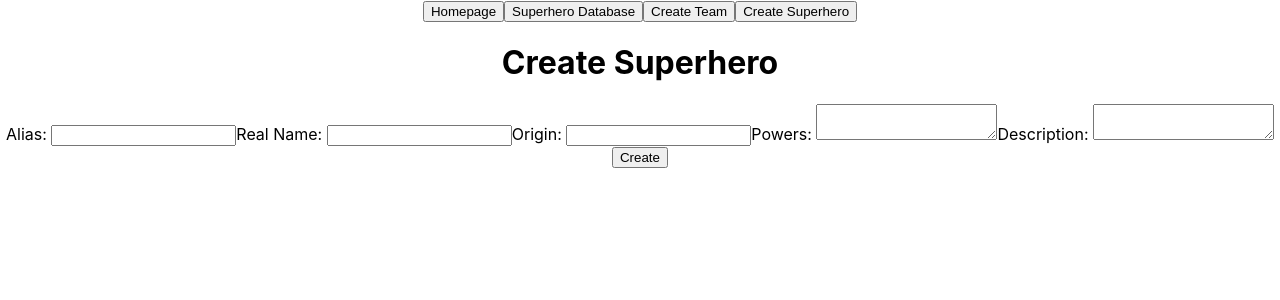
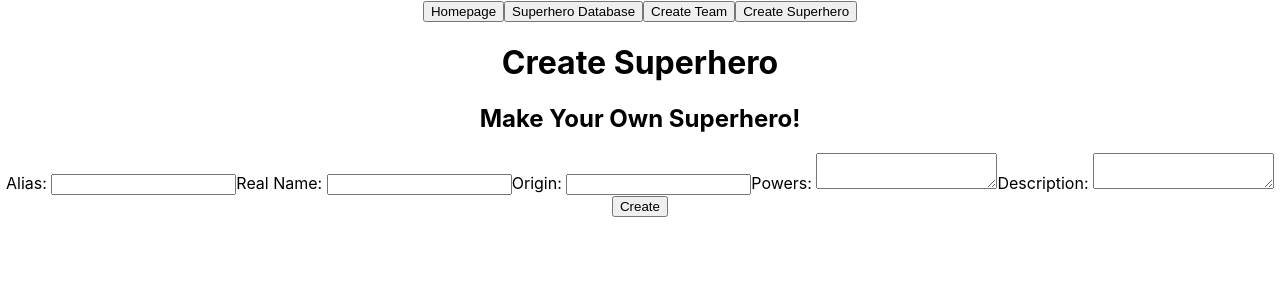
Before and after one commit to achaudhry12/Marvel-Comic-App-GA-SEI, a React (Create React App) app in the folder avengers-assemble/: page /create-superhero in a window 1280 px wide. Shown: the top 300 px of the page. Built offline with nearby package versions, Linux system fonts and the light colour scheme; no server answers.

Commit message:
working mvp js

```diff
--- a/avengers-assemble/src/App.js
+++ b/avengers-assemble/src/App.js
@@ -1,10 +1,11 @@
 import { Route } from "react-router-dom";
+// import axios from "axios";
 import Nav from "./components/Nav";
 import Homepage from "./components/Homepage";
 import SuperheroDatabase from "./components/SuperheroDatabase";
 import CreateTeam from "./components/CreateTeam";
 import CreateSuperhero from "./components/CreateSuperhero";
-import './App.css';
+import "./App.css";
 
 function App() {
   return (
--- a/avengers-assemble/src/components/Form.jsx
+++ b/avengers-assemble/src/components/Form.jsx
@@ -45,7 +45,9 @@ function Form(props) {
   };
 
   return (
-    <form onSubmit={handleSubmit}>
+    <div>
+      <h2 id="make-your-own-title">Make Your Own Superhero!</h2>
+      <form id="make-your-own-form" onSubmit={handleSubmit}>
         <label htmlFor="Alias">Alias: </label>
         <input
           type="text"
@@ -83,6 +85,7 @@ function Form(props) {
         />
         <button type="submit">Create</button>
       </form>
+    </div>
   );
 }
 
--- a/avengers-assemble/src/components/Superhero.jsx
+++ b/avengers-assemble/src/components/Superhero.jsx
@@ -1,13 +1,23 @@
+import axios from "axios";
+import { baseURL, config } from "../services";
+
 function Superhero(props) {
+  const deleteSuperhero = async () => {
+    const specificURL = `${baseURL}/${props.superhero.id}`;
+    await axios.delete(specificURL, config);
+    props.setToggleFetch((curr) => !curr);
+  };
 
   const { alias, image, real_name, origin } = props.superhero.fields;
 
   return (
     <div id="superhero-card">
-      <img alt="hero">{image}</img>
+      <img src={image} alt="hero"></img>
       <h3>{alias}</h3>
       <h4>{real_name}</h4>
       <h4>From: {origin}</h4>
+      <button>More Info</button>
+      <button onClick={deleteSuperhero}>Remove</button>
     </div>
   );
 }
--- a/avengers-assemble/src/services/index.js
+++ b/avengers-assemble/src/services/index.js
@@ -1,6 +1,6 @@
 export const baseURL = `https://api.airtable.com/v0/${process.env.REACT_APP_AIRTABLE_BASE}/superheros`;
 export const config = {
   headers: {
-    Authorization: `Bearer: ${process.env.REACT_APP_AIRTABLE_KEY}`,
+    Authorization: `Bearer ${process.env.REACT_APP_AIRTABLE_KEY}`,
   },
 };
```
Also changed, not shown: avengers-assemble/src/components/CreateTeamDatabase.jsx (added). Lines whose indentation alone changed are shown as unchanged.
